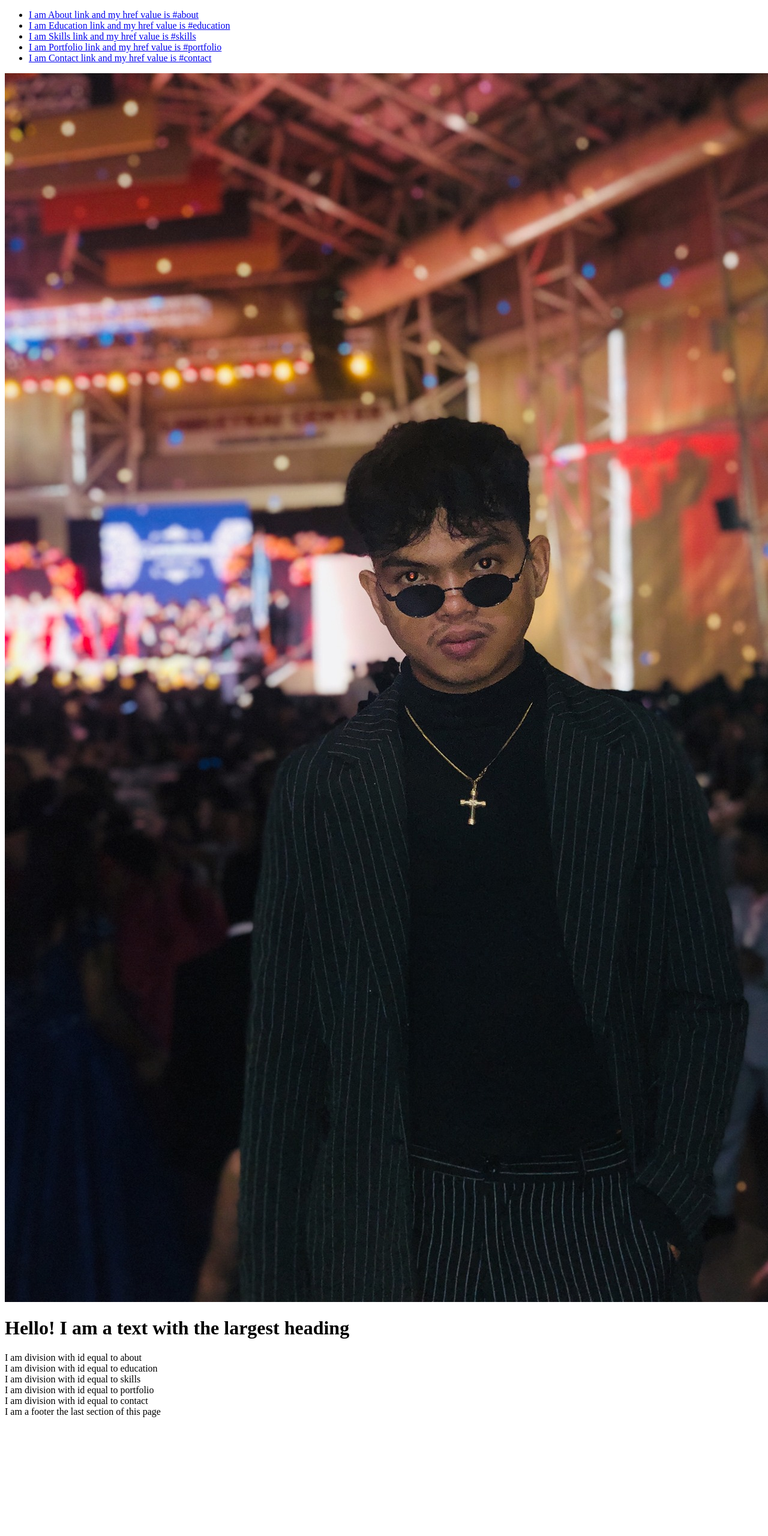
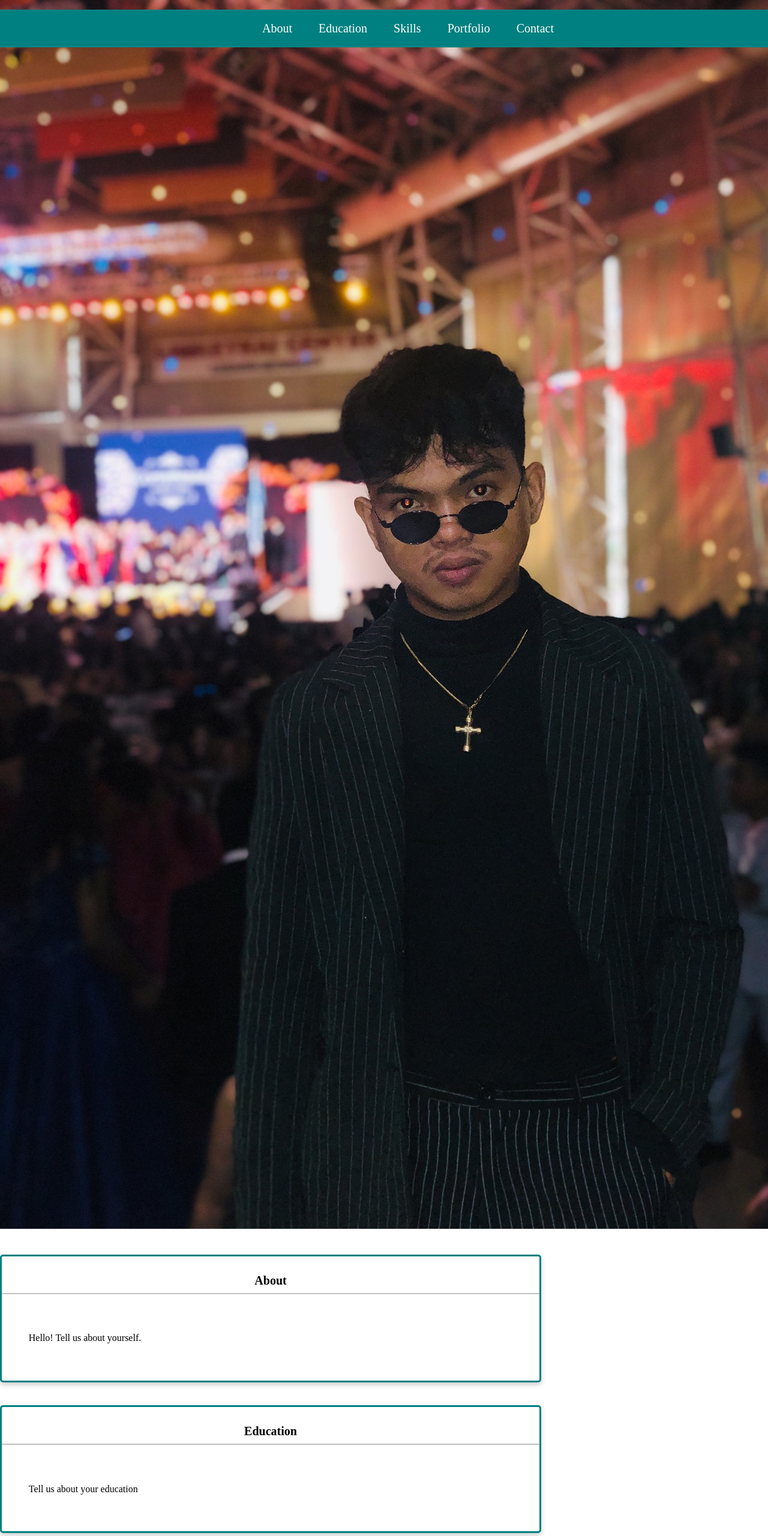
Before and after one commit to pudgii/activity2.github.io, a plain HTML site: page index.html in a window 1280 px wide. Shown: the top 2560 px of the page at 60% size. Before the commit the page ends 2370 px from the top, so only its background shows below. Drawn offline with Linux system fonts and the light colour scheme; files that its build step writes are made by us from their sources.

Commit message:
Update index.html

```diff
--- a/index.html
+++ b/index.html
@@ -3,28 +3,40 @@
 <head>
     <meta charset="UTF-8">
     <title>Personal CV</title>
+    <link rel="stylesheet" href="normalize.css" media="screen">
+    <link rel="stylesheet" href="resets.css" media="screen">
+    <link rel="stylesheet" href="styles.css" media="screen">
 </head>
 <body>
     <header>
-        <ul>
-            <li><a href="#about">I am About link and my href value is #about</a></li>
-            <li><a href="#education">I am Education link and my href value is #education</a></li>
-            <li><a href="#skills">I am Skills link and my href value is #skills</a></li>
-            <li><a href="#portfolio">I am Portfolio link and my href value is #portfolio</a></li>
-            <li><a href="#contact">I am Contact link and my href value is #contact</a></li>
+        <ul class="nav">
+            <li><a href="#about">About</a></li>
+            <li><a href="#education">Education</a></li>
+            <li><a href="#skills">Skills</a></li>
+            <li><a href="#portfolio">Portfolio</a></li>
+            <li><a href="#contact">Contact</a></li>
         </ul>
     </header>
 
     <img src="profile.jpg" alt="I am an image and I'm all by myself">
 
     <div class="page-content">
-        <h1>Hello! I am a text with the largest heading</h1>
-
-        <div id="about">I am division with id equal to about</div>
-        <div id="education">I am division with id equal to education</div>
-        <div id="skills">I am division with id equal to skills</div>
-        <div id="portfolio">I am division with id equal to portfolio</div>
-        <div id="contact">I am division with id equal to contact</div>
+        <div class="card" id="about">
+        <p class="card-header">About</p>
+        <p class="card-body">Hello! Tell us about yourself.</p>
+        </div>
+        <div class="card" id="education">
+        <p class="card-header">Education</p>
+        <p class="card-body">Tell us about your education</p>
+        </div>
+        <div class="card" id="skills">
+        <p class="card-header">Skills</p>
+        <p class="card-body">Tell us about your IT Skills>
+        </div>
+        <div class="card" id="portfolio">
+        <p class="card-header">Portfolio</p>
+        <p class="card-body">Share your previous IT projects</p>
+        </div>
 
         <footer>I am a footer the last section of this page</footer>
     </div>
```
